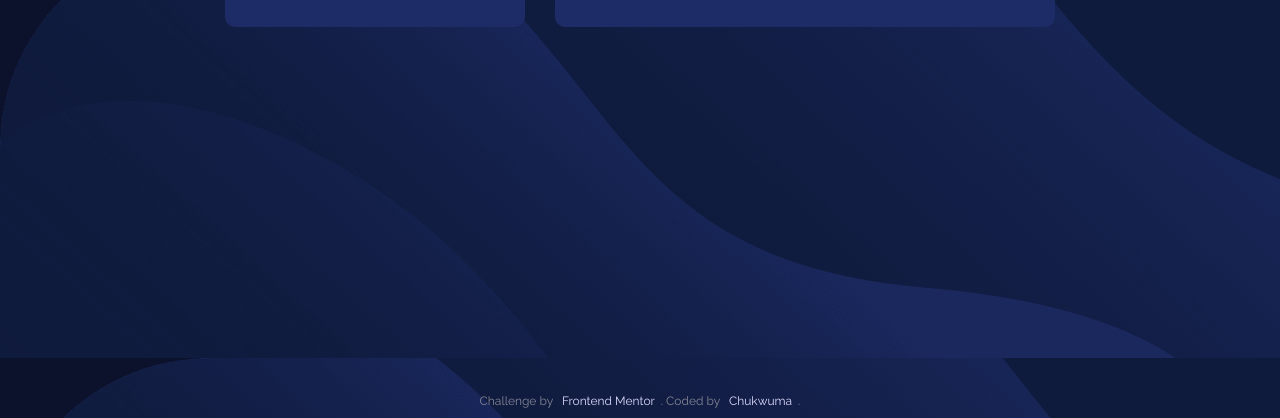
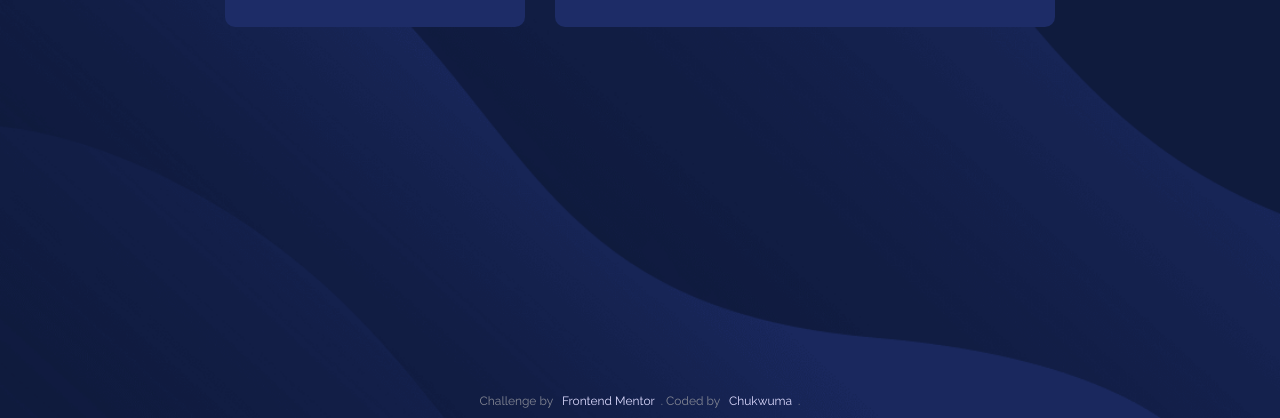
Before and after one commit to okoyechukwuma/fylo-data-storage-component-master, a plain HTML site: page index.html in a window 1280 px wide. Shown: the part 382-800 px from the top of the page. Drawn offline with Linux system fonts and the light colour scheme.

Commit message:
Update style.css

```diff
--- a/css/style.css
+++ b/css/style.css
@@ -17,6 +17,9 @@ body{
 
 .background{
     background: url('../images/bg-desktop.png');
+    bakground-repeat: no-repeat;
+    background-position: center;
+    background-size: cover;
     width: 100%;
     margin-top: 40vh;
     height: 60vh;
```
